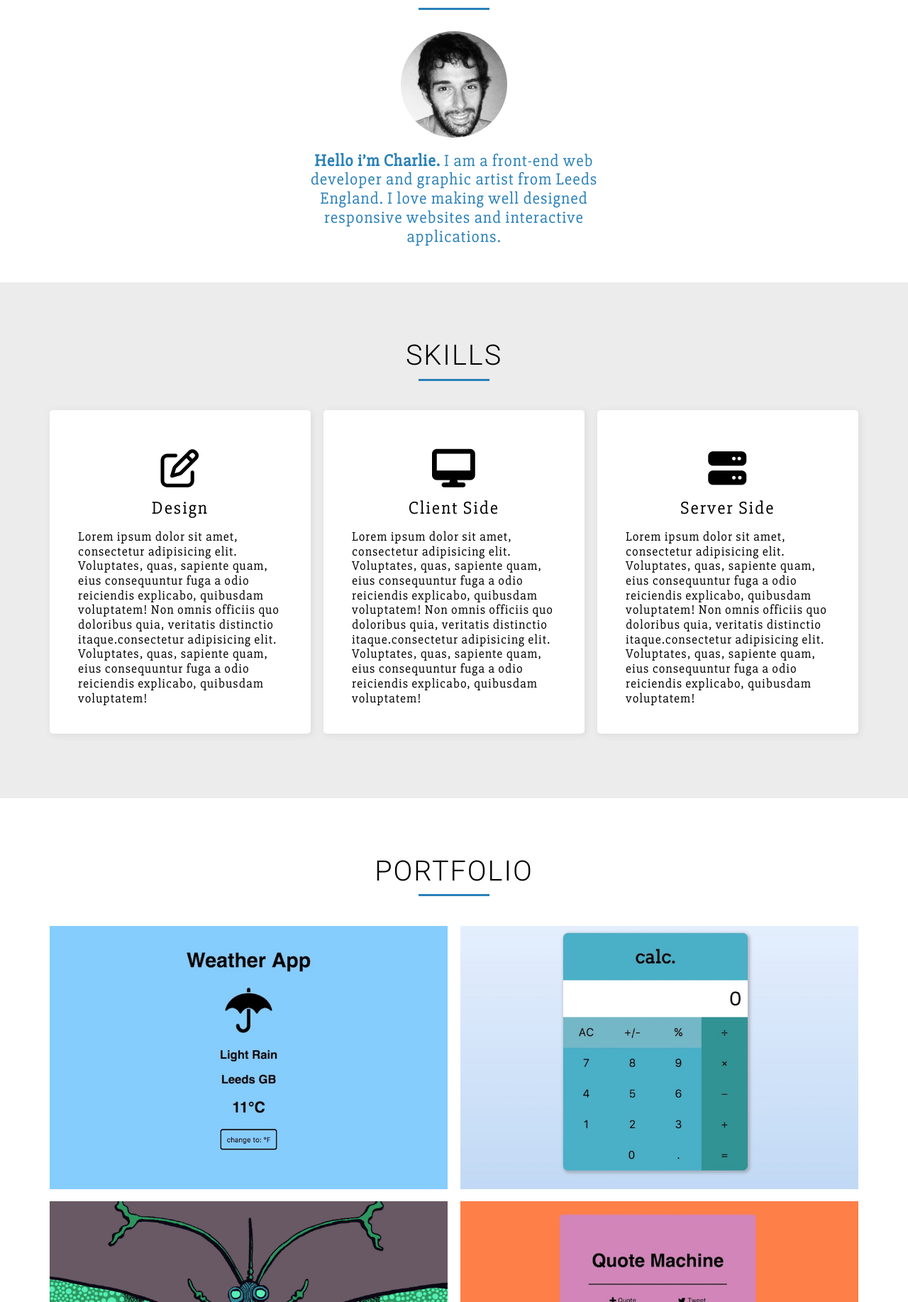
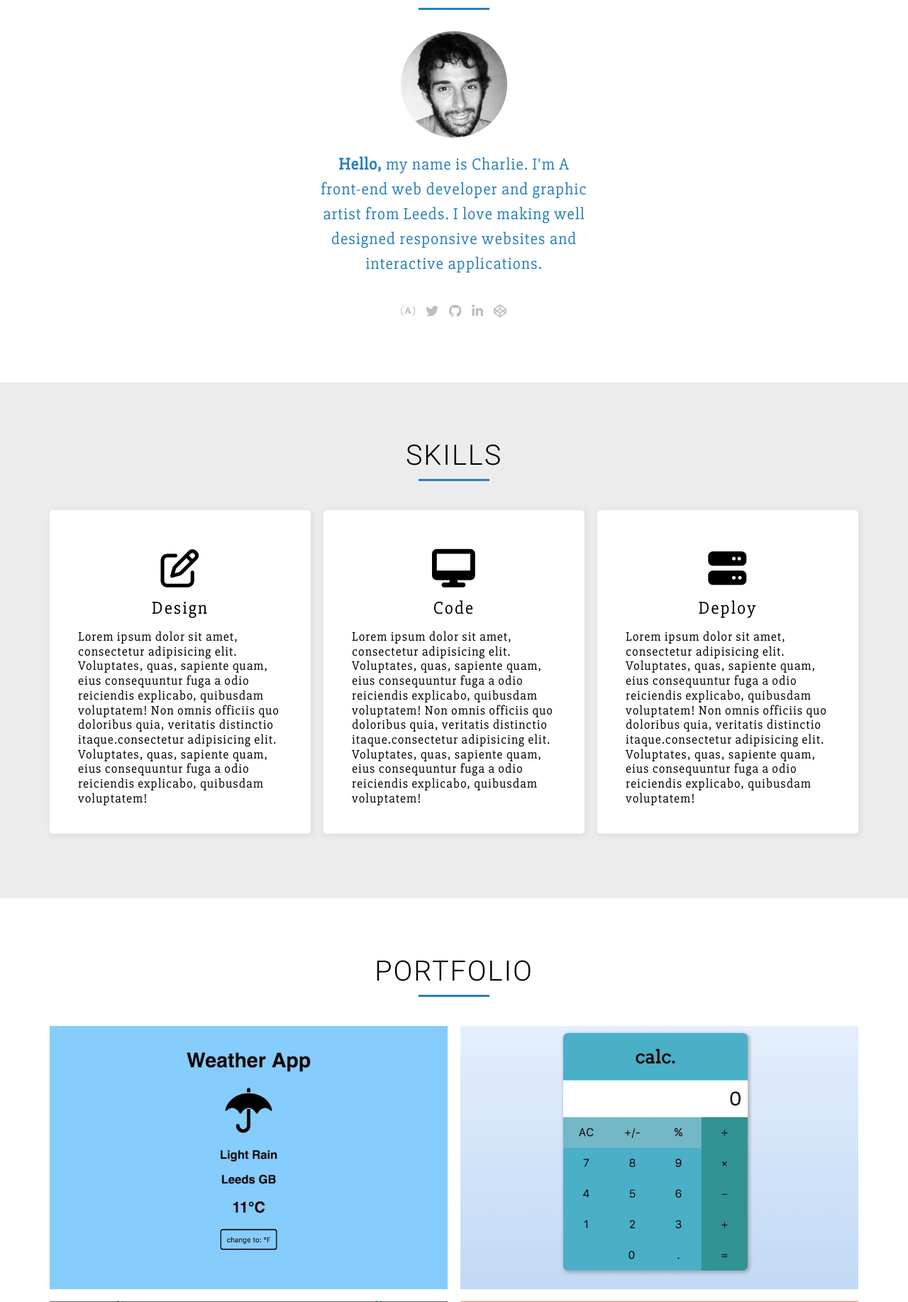
Before and after one commit to chazmcgrill/developer-portfolio, a PHP site: page / in a window 1280 px wide. Shown: the part 925-2760 px from the top of the page at 71% size. Run offline with PHP 8.4, Linux system fonts and the light colour scheme; some libraries are stand-ins or nearby versions.

Commit message:
Bio & Contact Text / CSS Clean Up & Animation
Added proper text for bio and contact added social icons to fill space
and improve design. Added transitions to portfolio images and hover
affect on bio img. Re-ordered css into correct categories.

```diff
--- a/css/style.css
+++ b/css/style.css
@@ -17,6 +17,7 @@ body {
 /*---------------------------------- */
 /* REUSABLE COMPONENTS */
 /*---------------------------------- */
+
 .row {
   max-width: 1140px;
   margin: 0 auto;
@@ -31,15 +32,23 @@ section p {
 }
 
 .long-copy {
-  width: 40%;
+  width: 33%;
   margin: 0 auto;
   font-family: "Slabo 27px", serif;
   font-size: 130%;
   color: #2980b9;
   text-align: center;
+  line-height: 35px;
+}
+
+hr {
+  width: 300px;
+  margin: 10px auto 15px auto;
+  border-top: 2px solid white;
 }
 
 /* Headings */
+
 h1, h2, h3 {
   letter-spacing: 2px;
 }
@@ -61,18 +70,6 @@ h2 {
   text-align: center;
 }
 
-hr {
-  width: 300px;
-  margin: 10px auto 15px auto;
-  border-top: 2px solid white;
-}
-
-h3 {
-  font-family: "Slabo 27px", serif;
-  font-weight: 400;
-  font-size: 140%;
-}
-
 h2:after {
   display: block;
   height: 3px;
@@ -81,6 +78,12 @@ h2:after {
   width: 100px;
   margin: 0 auto;
   margin-top: 10px;
+}
+
+h3 {
+  font-family: "Slabo 27px", serif;
+  font-weight: 400;
+  font-size: 140%;
 }
 
 /* Buttons */
@@ -142,6 +145,26 @@ header {
   width: 150px;
   border-radius: 50%;
   margin: 0 auto 20px auto;
+  transition: border 0.2s;
+}
+
+.section-bio img:hover {
+  border: 4px solid #2980b9;
+}
+
+.bio-icons {
+  width: 150px;
+  margin: 40px auto;
+  display: flex;
+  justify-content: space-between;
+}
+
+.bio-icons i {
+  color: #bdbdbd;
+}
+
+.bio-icons i:hover {
+  color: #1c1c1c;
 }
 
 /*---------------------------------- */
@@ -190,10 +213,11 @@ header {
   padding: 0;
   transform: scale(1.2);
   opacity: 1;
+  transition: transform 0.5s, opacity 0.5s;
 }
 
 .portfolio-img-box img:hover {
-  transform: scale(1.1);
+  transform: scale(1);
   opacity: 0.2;
 }
 
@@ -211,6 +235,7 @@ header {
 .portfolio-img-box:hover h3 {
   visibility: visible;
 }
+
 /*---------------------------------- */
 /* CONTACT */
 /*---------------------------------- */
--- a/index.html
+++ b/index.html
@@ -39,7 +39,24 @@
     <div class="row">
       <h2>Bio</h2>
       <img src="img/profile-pic.jpg" alt="Charlie Taylor">
-      <p class="long-copy"><strong>Hello i’m Charlie.</strong> I am a front-end web developer and graphic artist from Leeds England. I love making well designed responsive websites and interactive applications.</p>
+      <p class="long-copy"><strong>Hello,</strong> my name is Charlie. I'm A front-end web developer and graphic artist from Leeds. I love making well designed responsive websites and interactive applications.</p>
+      <div class="bio-icons">
+        <a href="https://www.freecodecamp.com/chazmcgrill">
+          <i class="fa fa-free-code-camp" aria-hidden="true"></i>
+        </a>
+        <a href="https://twitter.com/charlietdev">
+          <i class="fa fa-twitter" aria-hidden="true"></i>
+        </a>
+        <a href="https://github.com/chazmcgrill">
+          <i class="fa fa-github" aria-hidden="true"></i>
+        </a>
+        <a href="https://www.linkedin.com/in/charlie-taylor-941434134/">
+          <i class="fa fa-linkedin" aria-hidden="true"></i>
+        </a>
+        <a href="https://codepen.io/chazmcgrill/">
+          <i class="fa fa-codepen" aria-hidden="true"></i>
+        </a>
+      </div>
     </div>
   </section>
 
@@ -58,14 +75,14 @@
       <div class="col span-1-of-3 skills-box">
         <div class="skill-titles">
           <i class="fa fa-desktop" aria-hidden="true"></i>
-          <h3>Client Side</h3>
+          <h3>Code</h3>
         </div>
         <p>Lorem ipsum dolor sit amet, consectetur adipisicing elit. Voluptates, quas, sapiente quam, eius consequuntur fuga a odio reiciendis explicabo, quibusdam voluptatem! Non omnis officiis quo doloribus quia, veritatis distinctio itaque.consectetur adipisicing elit. Voluptates, quas, sapiente quam, eius consequuntur fuga a odio reiciendis explicabo, quibusdam voluptatem!</p>
       </div>
       <div class="col span-1-of-3 skills-box">
         <div class="skill-titles">
           <i class="fa fa-server" aria-hidden="true"></i>
-          <h3>Server Side</h3>
+          <h3>Deploy</h3>
         </div>
         <p>Lorem ipsum dolor sit amet, consectetur adipisicing elit. Voluptates, quas, sapiente quam, eius consequuntur fuga a odio reiciendis explicabo, quibusdam voluptatem! Non omnis officiis quo doloribus quia, veritatis distinctio itaque.consectetur adipisicing elit. Voluptates, quas, sapiente quam, eius consequuntur fuga a odio reiciendis explicabo, quibusdam voluptatem!</p>
       </div>
@@ -110,7 +127,7 @@
     <div class="row">
       <h2>Contact</h2>
       <div class="form-container">
-        <p><strong>Say hello...</strong> consectetur adipisicing elit. Quos impedit, id ut. Modi quos soluta minus culpa nesciunt eaque praesentium, porro libero deserunt sed dolores quis, quisquam accusamus doloremque consequuntur.</p>
+        <p><strong>Say hello...</strong> please use this form to get in touch with any questions.</p>
         <form method="post" action="">
           <input type="text" placeholder="name" id="name" required>
           <input type="email" placeholder="email" id="email" required>
--- a/scripts/app.js
+++ b/scripts/app.js
@@ -2,16 +2,17 @@ $('document').ready(function(){
 
   // navigation scroll
   $('a[href*="#"]:not([href="#"])').click(function () {
-    if(location.pathname.replace(/^\//, '') === this.pathname.replace(/^\//, '')
-    && location.hostname === this.hostname){
+    if(location.pathname.replace(/^\//, '') === this.pathname.replace(/^\//, '') && location.hostname === this.hostname) {
       var target = $(this.hash);
       target = target.length ? target : $('[name=' + this.hash.slice(1) + ']');
+
       if (target.length) {
         $('html, body').animate({
           scrollTop: target.offset().top
         }, 1000);
         return false;
       }
+
     }
   });
 
```
